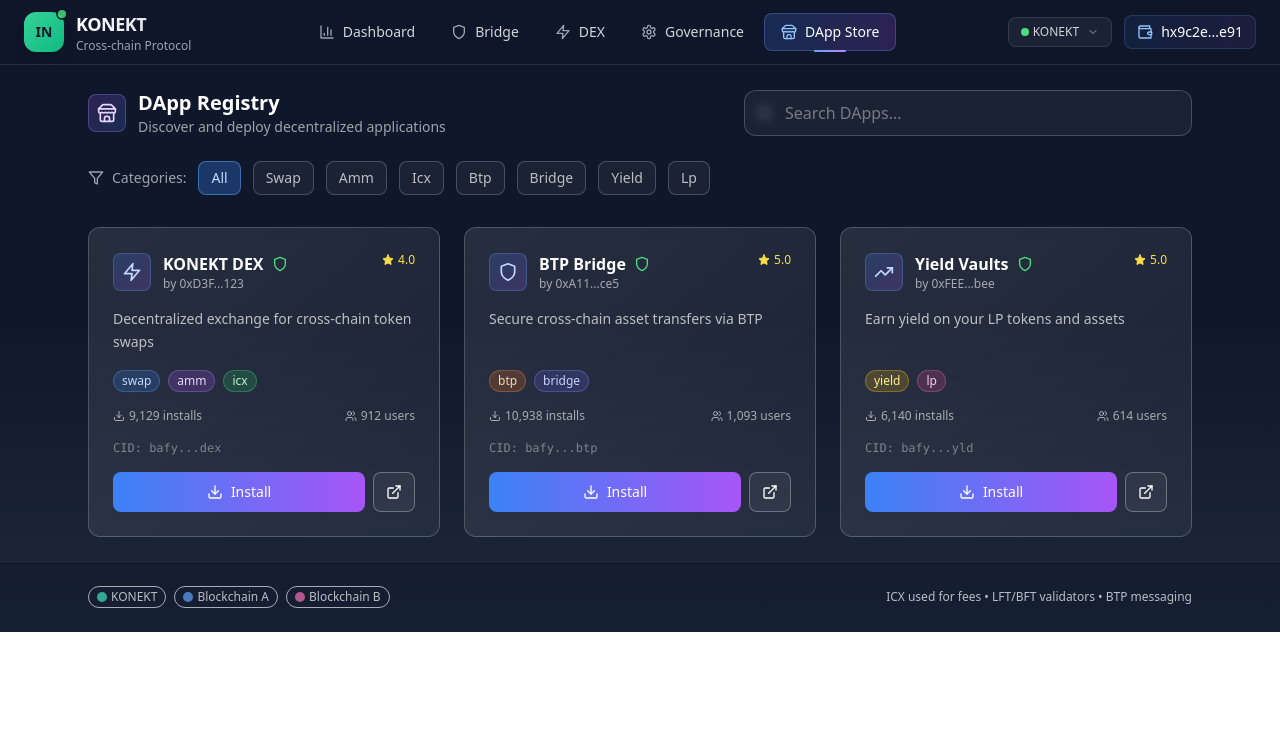
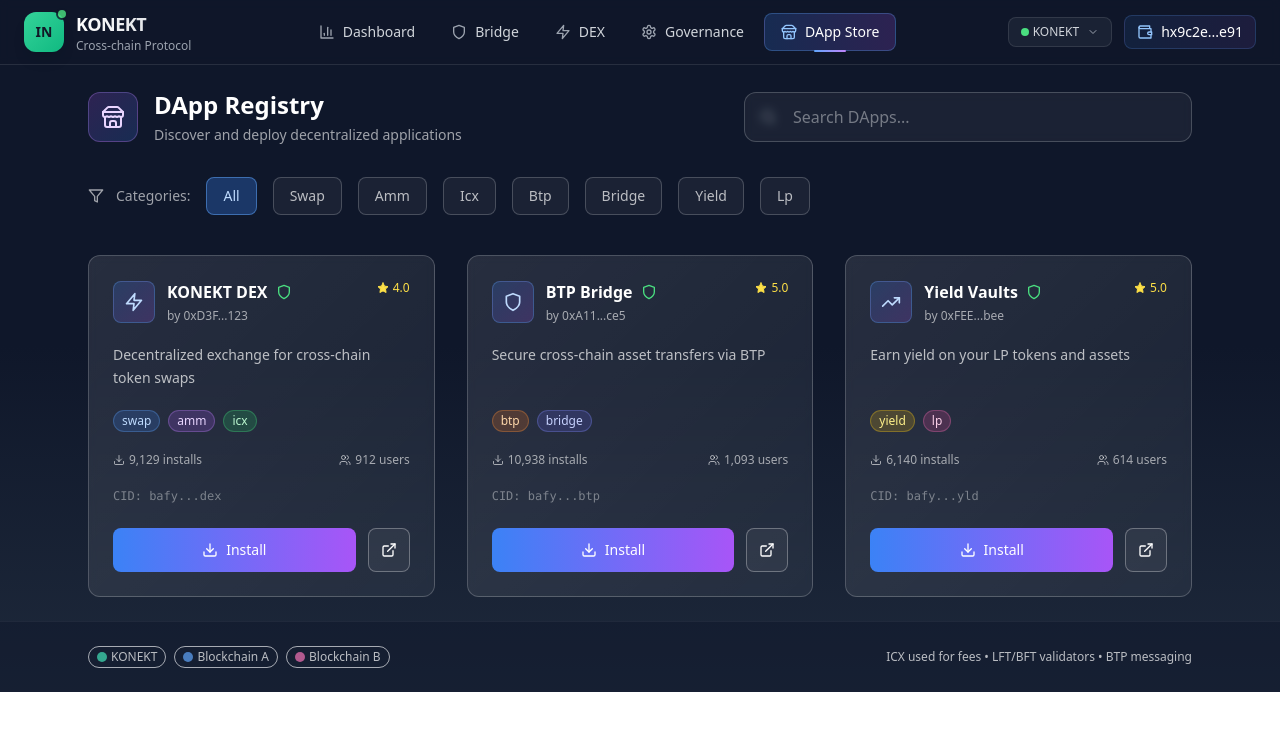
Before and after one commit to rahalio/konekt, a React (Vite) app: page / in a window 1280 px wide. Both pictures are taken after a click on the button "DApp Store". Shown: the top 730 px of the page. Built offline with nearby package versions, Linux system fonts and the light colour scheme.

Commit message:
optimization pattern to the Dashboard view

```diff
--- a/src/components/views/Dashboard.tsx
+++ b/src/components/views/Dashboard.tsx
@@ -13,14 +13,14 @@ import { Section, Stat } from "../ui";
 
 export function Dashboard() {
   return (
-    <div className="h-full min-h-[600px] max-h-[800px] grid gap-6 md:grid-cols-3 md:grid-rows-1">
+    <div className="min-h-[600px] lg:h-full lg:max-h-[800px] grid gap-6 lg:grid-cols-3 lg:grid-rows-1">
       {/* Overview Section with Enhanced Stats */}
       <Section
         title="Performance Overview"
         icon={<TrendingUp className="h-4 w-4" />}
         className="h-full"
       >
-        <div className="grid gap-4 md:grid-cols-2 h-full content-start">
+        <div className="grid gap-4 sm:grid-cols-2 h-full content-start">
           <Stat
             label="24h Volume"
             value="$8.7M"
--- a/src/components/views/RegistryView.tsx
+++ b/src/components/views/RegistryView.tsx
@@ -70,15 +70,15 @@ export function RegistryView() {
   };
 
   return (
-    <div className="space-y-6">
+    <div className="space-y-8">
       {/* Header with Search and Filters */}
-      <div className="flex flex-col sm:flex-row gap-4 items-start sm:items-center justify-between">
-        <div className="flex items-center gap-3">
-          <div className="p-2 rounded-lg bg-gradient-to-br from-purple-500/20 to-blue-500/20 border border-purple-400/30">
-            <Store className="h-5 w-5 text-purple-200" />
+      <div className="flex flex-col sm:flex-row gap-6 items-start sm:items-center justify-between">
+        <div className="flex items-center gap-4">
+          <div className="p-3 rounded-xl bg-gradient-to-br from-purple-500/20 to-blue-500/20 border border-purple-400/30">
+            <Store className="h-6 w-6 text-purple-200" />
           </div>
           <div>
-            <h1 className="text-xl font-bold text-white">DApp Registry</h1>
+            <h1 className="text-2xl font-bold text-white mb-1">DApp Registry</h1>
             <p className="text-sm text-white/60">
               Discover and deploy decentralized applications
             </p>
@@ -87,10 +87,10 @@ export function RegistryView() {
 
         {/* Search Bar */}
         <div className="relative flex-1 max-w-md">
-          <Search className="absolute left-3 top-1/2 transform -translate-y-1/2 h-4 w-4 text-white/40" />
+          <Search className="absolute left-4 top-1/2 transform -translate-y-1/2 h-4 w-4 text-white/40" />
           <input
             placeholder="Search DApps..."
-            className="w-full pl-10 pr-4 py-2.5 rounded-xl border border-white/20 bg-white/5 backdrop-blur-sm text-white placeholder-white/40 focus:outline-none focus:ring-2 focus:ring-blue-400/50 focus:border-blue-400/30 transition-all duration-200"
+            className="w-full pl-12 pr-4 py-3 rounded-xl border border-white/20 bg-white/5 backdrop-blur-sm text-white placeholder-white/40 focus:outline-none focus:ring-2 focus:ring-blue-400/50 focus:border-blue-400/30 transition-all duration-200"
             value={query}
             onChange={(e) => setQuery(e.target.value)}
           />
@@ -98,8 +98,8 @@ export function RegistryView() {
       </div>
 
       {/* Category Filters */}
-      <div className="flex items-center gap-3 overflow-x-auto pb-2">
-        <div className="flex items-center gap-2 text-sm text-white/60">
+      <div className="flex items-center gap-4 overflow-x-auto pb-2">
+        <div className="flex items-center gap-3 text-sm text-white/60 flex-shrink-0">
           <Filter className="h-4 w-4" />
           <span>Categories:</span>
         </div>
@@ -107,7 +107,7 @@ export function RegistryView() {
           <button
             key={category}
             onClick={() => setSelectedCategory(category)}
-            className={`px-3 py-1.5 rounded-lg text-sm font-medium whitespace-nowrap transition-all duration-200 ${
+            className={`px-4 py-2 rounded-lg text-sm font-medium whitespace-nowrap transition-all duration-200 ${
               selectedCategory === category
                 ? "bg-blue-500/30 text-blue-200 border border-blue-400/50"
                 : "bg-white/5 text-white/70 border border-white/20 hover:bg-white/10 hover:text-white/90"
@@ -121,7 +121,7 @@ export function RegistryView() {
       </div>
 
       {/* DApp Grid */}
-      <div className="grid gap-6 md:grid-cols-2 lg:grid-cols-3">
+      <div className="grid gap-8 md:grid-cols-2 lg:grid-cols-3">
         {enhancedDApps.map((d) => {
           const IconComponent = d.icon;
           return (
@@ -130,13 +130,13 @@ export function RegistryView() {
               className="group flex flex-col h-full rounded-xl border border-white/20 bg-gradient-to-br from-white/10 to-white/5 p-6 backdrop-blur-sm hover:from-white/15 hover:to-white/10 hover:border-white/30 transition-all duration-300 transform hover:scale-[1.02]"
             >
               {/* Header */}
-              <div className="flex items-start justify-between mb-4">
+              <div className="flex items-start justify-between mb-5">
                 <div className="flex items-center gap-3">
-                  <div className="p-2 rounded-lg bg-gradient-to-br from-blue-500/20 to-purple-500/20 border border-blue-400/30">
+                  <div className="p-2.5 rounded-lg bg-gradient-to-br from-blue-500/20 to-purple-500/20 border border-blue-400/30">
                     <IconComponent className="h-5 w-5 text-blue-200" />
                   </div>
                   <div>
-                    <h3 className="font-semibold text-white flex items-center gap-2">
+                    <h3 className="font-semibold text-white flex items-center gap-2 mb-1">
                       {d.name}
                       {d.verified && (
                         <div className="flex items-center">
@@ -154,12 +154,12 @@ export function RegistryView() {
               </div>
 
               {/* Description */}
-              <p className="text-sm text-white/70 mb-4 leading-relaxed flex-grow">
+              <p className="text-sm text-white/70 mb-5 leading-relaxed flex-grow">
                 {d.description}
               </p>
 
               {/* Tags */}
-              <div className="flex flex-wrap gap-2 mb-4">
+              <div className="flex flex-wrap gap-2 mb-5">
                 {d.tags.map((tag) => (
                   <Badge
                     key={tag}
@@ -171,7 +171,7 @@ export function RegistryView() {
               </div>
 
               {/* Stats */}
-              <div className="flex items-center justify-between text-xs text-white/60 mb-4">
+              <div className="flex items-center justify-between text-xs text-white/60 mb-5">
                 <div className="flex items-center gap-1">
                   <Download className="h-3 w-3" />
                   <span>{d.downloads.toLocaleString()} installs</span>
@@ -185,17 +185,17 @@ export function RegistryView() {
               </div>
 
               {/* CID */}
-              <div className="text-xs text-white/40 mb-4 font-mono">
+              <div className="text-xs text-white/40 mb-6 font-mono">
                 CID: {d.cid}
               </div>
 
               {/* Actions - pushed to bottom */}
-              <div className="flex gap-2 mt-auto">
-                <button className="flex-1 flex items-center justify-center gap-2 px-4 py-2.5 rounded-lg bg-gradient-to-r from-blue-500 to-purple-500 text-white font-medium text-sm hover:from-blue-400 hover:to-purple-400 transition-all duration-200 transform hover:scale-[1.02]">
+              <div className="flex gap-3 mt-auto">
+                <button className="flex-1 flex items-center justify-center gap-2 px-4 py-3 rounded-lg bg-gradient-to-r from-blue-500 to-purple-500 text-white font-medium text-sm hover:from-blue-400 hover:to-purple-400 transition-all duration-200 transform hover:scale-[1.02]">
                   <Download className="h-4 w-4" />
                   Install
                 </button>
-                <button className="px-3 py-2.5 rounded-lg border border-white/30 bg-white/5 text-white hover:bg-white/10 hover:border-white/40 transition-all duration-200">
+                <button className="px-3 py-3 rounded-lg border border-white/30 bg-white/5 text-white hover:bg-white/10 hover:border-white/40 transition-all duration-200">
                   <ExternalLink className="h-4 w-4" />
                 </button>
               </div>
@@ -206,15 +206,15 @@ export function RegistryView() {
 
       {/* Empty State */}
       {enhancedDApps.length === 0 && (
-        <div className="text-center py-12">
-          <div className="w-16 h-16 mx-auto mb-4 rounded-full bg-white/5 flex items-center justify-center">
-            <Search className="h-8 w-8 text-white/40" />
+        <div className="text-center py-16">
+          <div className="w-20 h-20 mx-auto mb-6 rounded-full bg-white/5 flex items-center justify-center">
+            <Search className="h-10 w-10 text-white/40" />
           </div>
-          <h3 className="text-lg font-semibold text-white mb-2">
+          <h3 className="text-xl font-semibold text-white mb-3">
             No DApps Found
           </h3>
-          <p className="text-white/60">
-            Try adjusting your search or filter criteria
+          <p className="text-white/60 max-w-sm mx-auto">
+            Try adjusting your search or filter criteria to discover more applications
           </p>
         </div>
       )}
```
